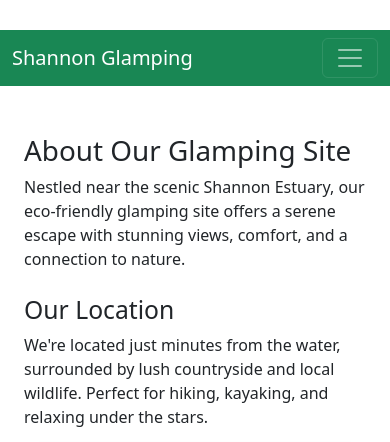
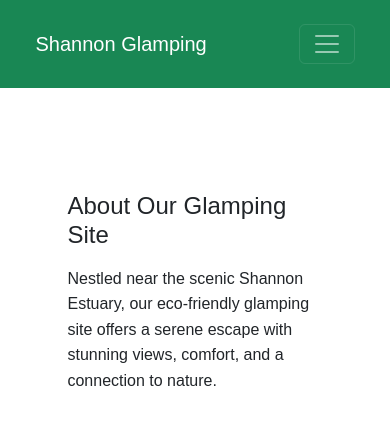
Before and after one commit to aruttle/assignment-module-4, a Flask app: page /about in a window 390 px wide. Shown: the top 442 px of the page. Run offline with Flask 3, Linux system fonts and the light colour scheme.

Commit message:
Adding extra responsive styles for mobile devices

```diff
--- a/app/static/css/style.css
+++ b/app/static/css/style.css
@@ -44,3 +44,50 @@ body {
   height: 100%;
   border: 0;
 }
+
+/* Base styles for mobile first */
+body {
+  font-family: sans-serif;
+  margin: 0;
+  padding: 0;
+}
+
+.container {
+  width: 90%;
+  max-width: 1200px;
+  margin: auto;
+  padding: 1rem;
+}
+
+
+
+h1, h2 {
+  font-size: 1.5rem;
+  margin-bottom: 1rem;
+}
+
+p {
+  font-size: 1rem;
+  line-height: 1.6;
+}
+
+
+@media (min-width: 768px) {
+  h1 {
+    font-size: 2rem;
+  }
+
+  h2 {
+    font-size: 1.75rem;
+  }
+
+  p {
+    font-size: 1.125rem;
+  }
+}
+
+img {
+  max-width: 100%;
+  height: auto;
+  display: block;
+}
--- a/app/templates/base.html
+++ b/app/templates/base.html
@@ -2,6 +2,8 @@
 <html lang="en">
 <head>
     <meta charset="UTF-8">
+    <meta name="viewport" content="width=device-width, initial-scale=1.0">
+
     <title>Shannon Glamping</title>
 
     <!-- Bootstrap CSS -->
```
